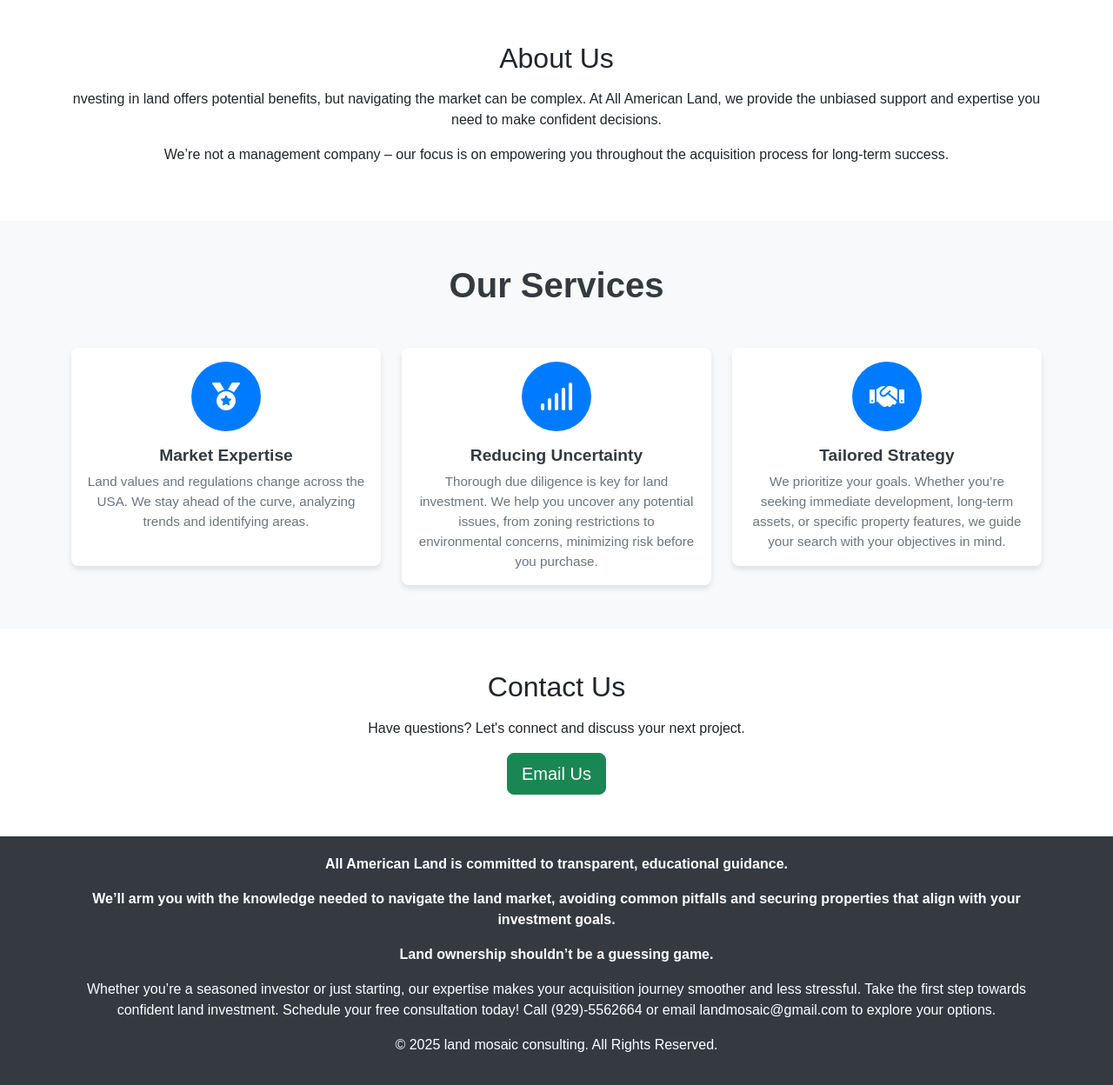
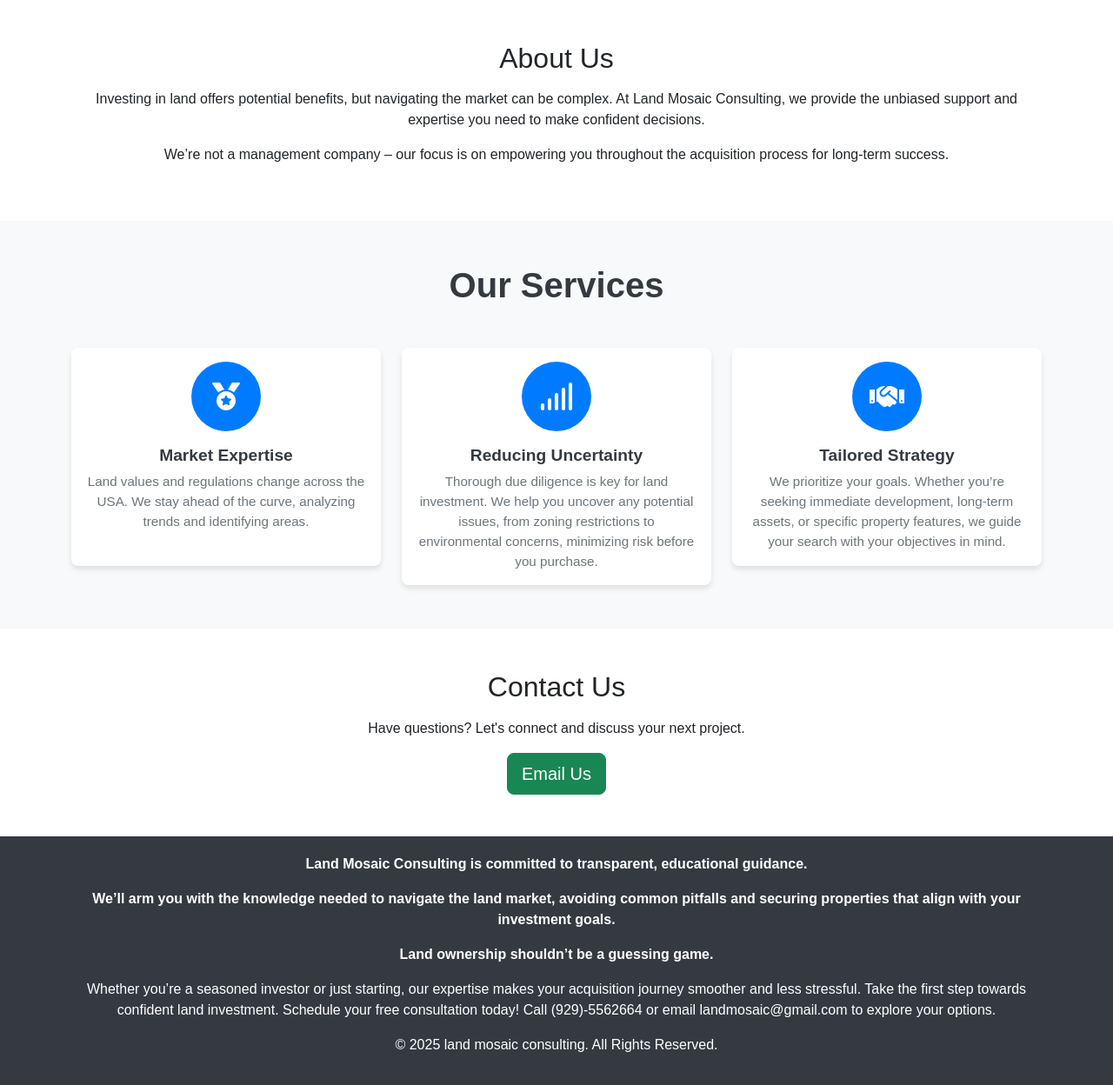
Before and after one commit to landmosaicconsultingsite/landmosaicconsulting, a plain HTML site: page index.html in a window 1280 px wide. Shown: the part 720-1968 px from the top of the page at 87% size. Drawn offline with nearby package versions, Linux system fonts and the light colour scheme.

Commit message:
Add files via upload

```diff
--- a/index.html
+++ b/index.html
@@ -3,7 +3,7 @@
 <head>
   <meta charset="UTF-8">
   <meta name="viewport" content="width=device-width, initial-scale=1.0">
-  <title>land mosaic consulting</title>
+  <title>Land Mosaic Consulting</title>
   <link href="https://cdn.jsdelivr.net/npm/bootstrap@5.3.0-alpha1/dist/css/bootstrap.min.css" rel="stylesheet">
   <link href="https://cdnjs.cloudflare.com/ajax/libs/font-awesome/6.0.0/css/all.min.css" rel="stylesheet">
 
@@ -13,7 +13,7 @@
 
   <!-- Logo and Company Name -->
   <header class="top-bar d-flex align-items-center justify-content-center p-3">
-    <h1 class="company-name">land mosaic consulting</h1>
+    <h1 class="company-name">Land Mosaic Consulting</h1>
   </header>
 
   <!-- Hero Section -->
@@ -29,8 +29,8 @@
   <section id="about" class="container py-5 text-center">
     <h2>About Us</h2>
     <p class="mt-3">
-      nvesting in land offers potential benefits, but navigating the market can be complex.
-       At All American Land, we provide the unbiased support and expertise you need to make confident decisions.
+      Investing in land offers potential benefits, but navigating the market can be complex.
+       At Land Mosaic Consulting, we provide the unbiased support and expertise you need to make confident decisions.
     </p>
     <p>
       We’re not a management company – our focus is on empowering you throughout the acquisition process for long-term success.
@@ -96,7 +96,7 @@
   <!-- Footer -->
   <footer class="footer">
     <div class="container">
-      <p class = 'footerText'>All American Land is committed to transparent, educational guidance.
+      <p class = 'footerText'>Land Mosaic Consulting is committed to transparent, educational guidance.
       </p>
       <p class = 'footerText'>
         We’ll arm you with the knowledge needed to navigate the land market, avoiding common pitfalls and securing properties that align with your investment goals.
```
